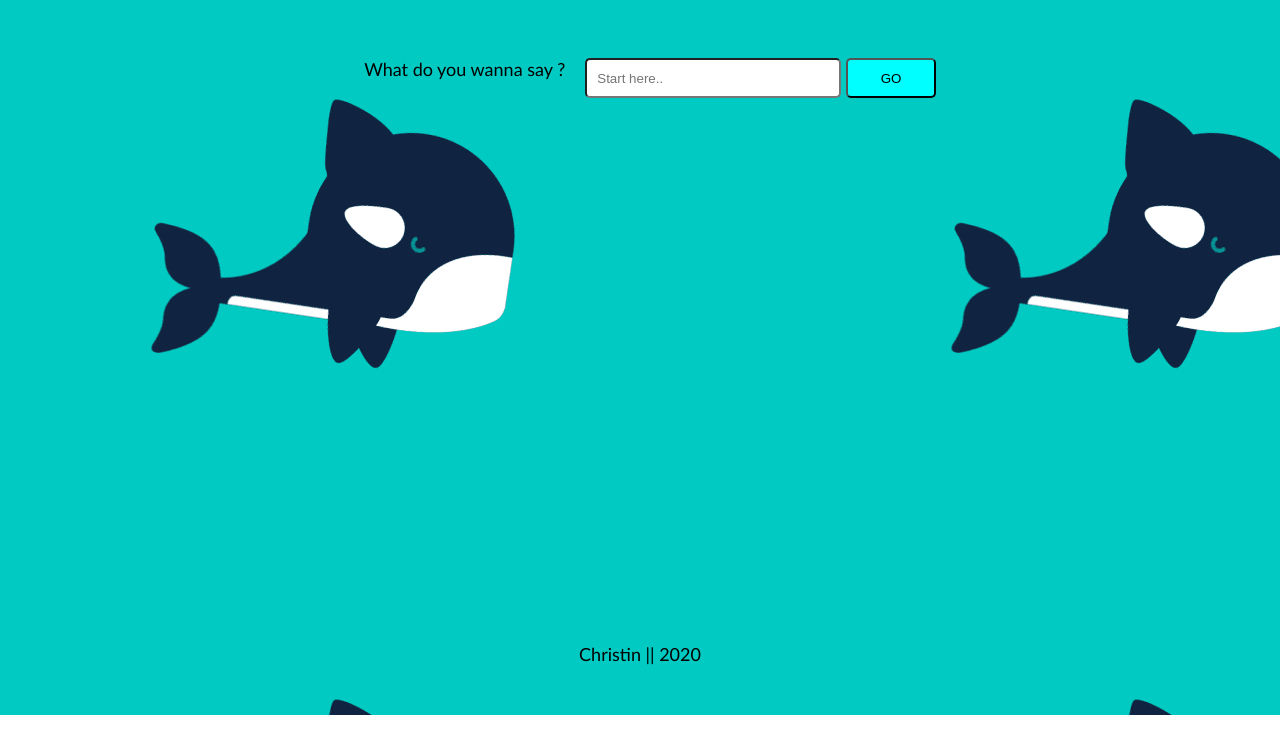
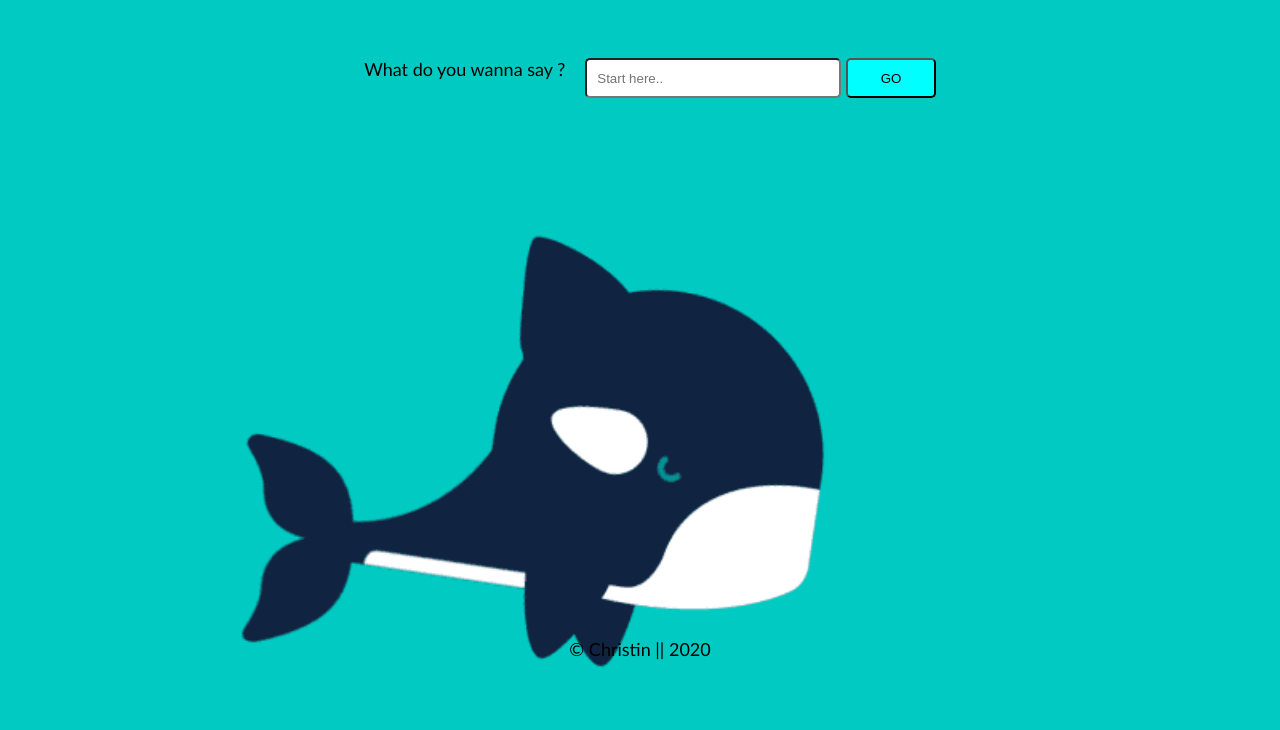
Before and after one commit to ChristinBergmann/Exercise-Projects, a plain HTML site: page Projekt7-speakingWhale/index.html in a window 1280 px wide. Shown: the part 129-859 px from the top of the page. Drawn offline with Linux system fonts and the light colour scheme.

Commit message:
changed footer pos

```diff
--- a/Projekt7-speakingWhale/index.html
+++ b/Projekt7-speakingWhale/index.html
@@ -29,7 +29,7 @@
     </main>
     <footer>
         <ul>
-            <li>Christin || 2020</li>
+            <li>&copy Christin || 2020</li>
         </ul>
     </footer>
     <script src="main.js"></script>
--- a/Projekt7-speakingWhale/style.css
+++ b/Projekt7-speakingWhale/style.css
@@ -7,6 +7,8 @@ body {
   font-family: "Gill Sans", "Gill Sans MT", Calibri, "Trebuchet MS", sans-serif;
   font-size: 18px;
   background-image: url(/images/whale.gif);
+  background-repeat: no-repeat;
+  background-size: cover;
 }
 
 header {
@@ -22,7 +24,7 @@ main {
   width: 90vw;
   margin: 0 auto;
   padding: 30px 20px;
-  min-height: calc(100vh - 154px - 81px);
+  min-height: calc(100vh - 154px - 161px);
 }
 section {
   display: flex;
@@ -41,6 +43,7 @@ button {
 
 footer {
   text-align: center;
+  padding: 20px;
 }
 footer ul {
   list-style-type: none;
```
